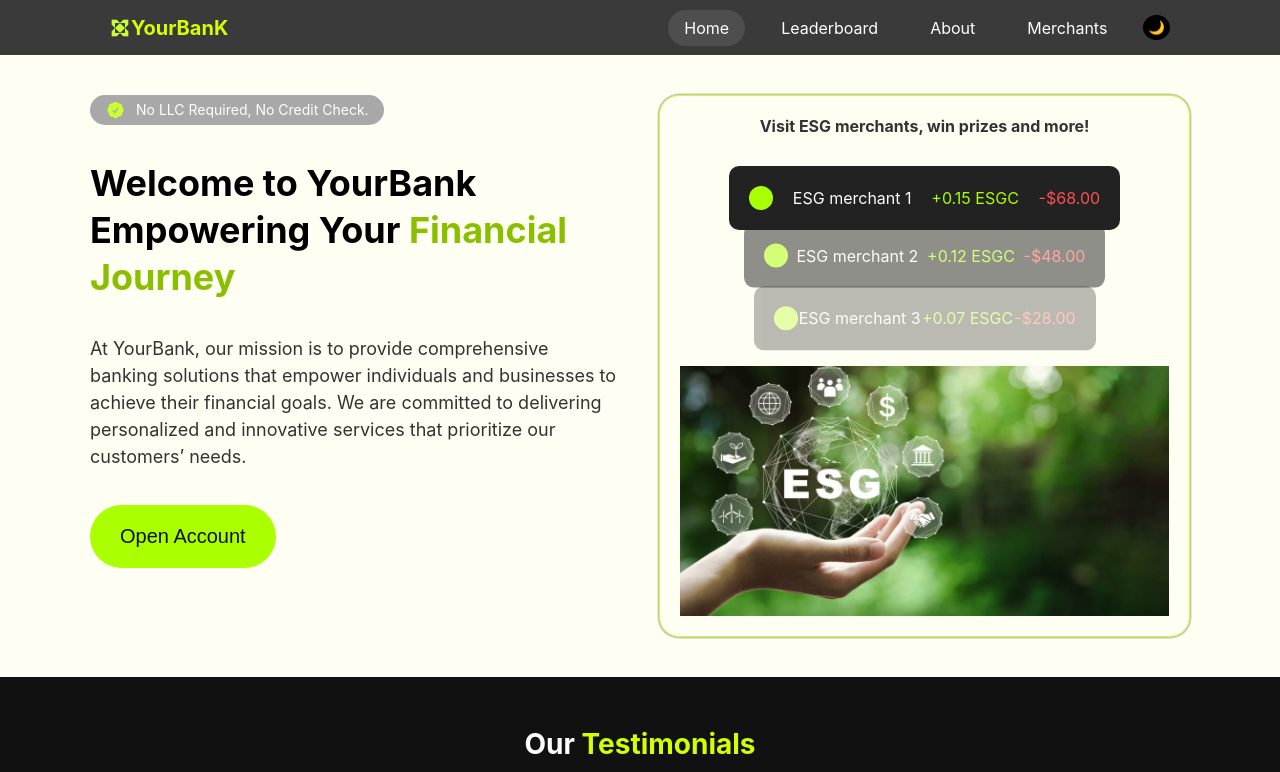
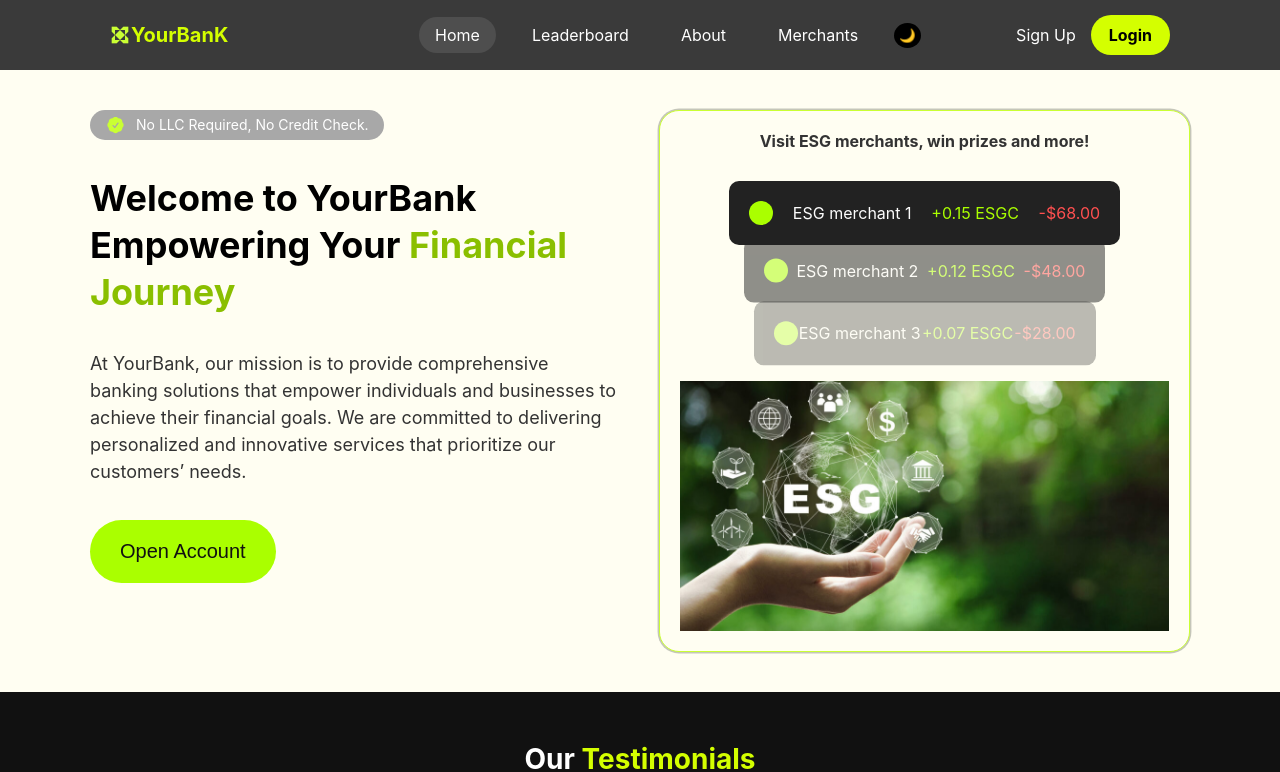
Before and after one commit to Tornik2/X, a Next.js app: page / in a window 1280 px wide. Shown: the top 772 px of the page. Built offline with nearby package versions, Linux system fonts and the light colour scheme; no server answers.

Commit message:
fix API endpoints

```diff
--- a/app/components/Navbar/Navbar.css
+++ b/app/components/Navbar/Navbar.css
@@ -213,12 +213,15 @@ gap: 10px;  }
   font-weight: 700;
   margin-right: 20px;
 }
+.top-right {
+  display: none;
+}
 @media (min-width: 768px) {
   .esgc-count-mobile {
     display: none;
   }
-
+  .top-right {
+    display: flex;
+    align-items: center;
+  }
 }
-.top-right {
-  display: none;
-}
--- a/app/login/page.js
+++ b/app/login/page.js
@@ -23,7 +23,7 @@ export default function LoginPage() {
     setLoading(true);
 
     try {
-      const response = await fetch(`${API_URL}/login/`, {
+      const response = await fetch(`api/auth/login/`, {
         method: "POST",
         headers: {
           "Content-Type": "application/json",
--- a/app/register/page.js
+++ b/app/register/page.js
@@ -33,7 +33,7 @@ export default function RegisterPage() {
     setError("");
 
     try {
-      const response = await fetch(`${API_URL}/register/`, {
+      const response = await fetch(`api/auth/register/`, {
         method: "POST",
         headers: {
           "Content-Type": "application/json",
```
